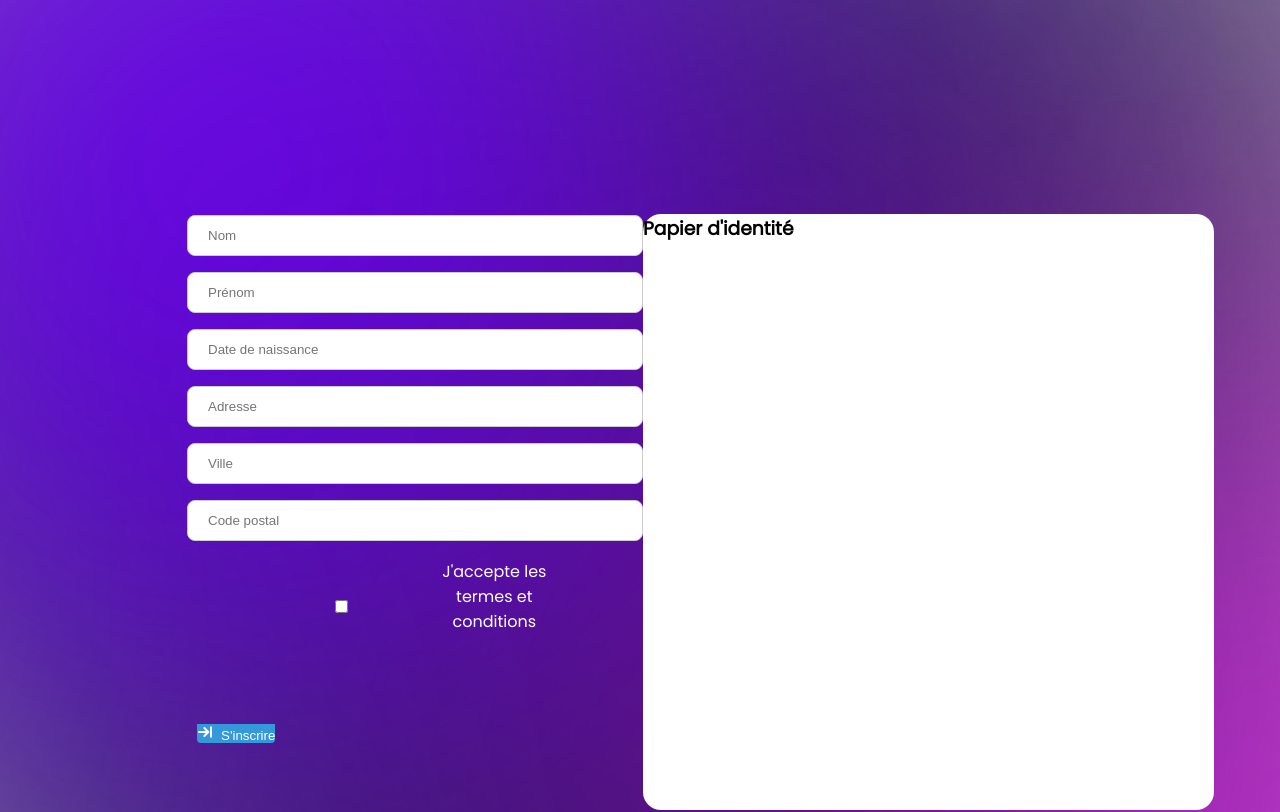
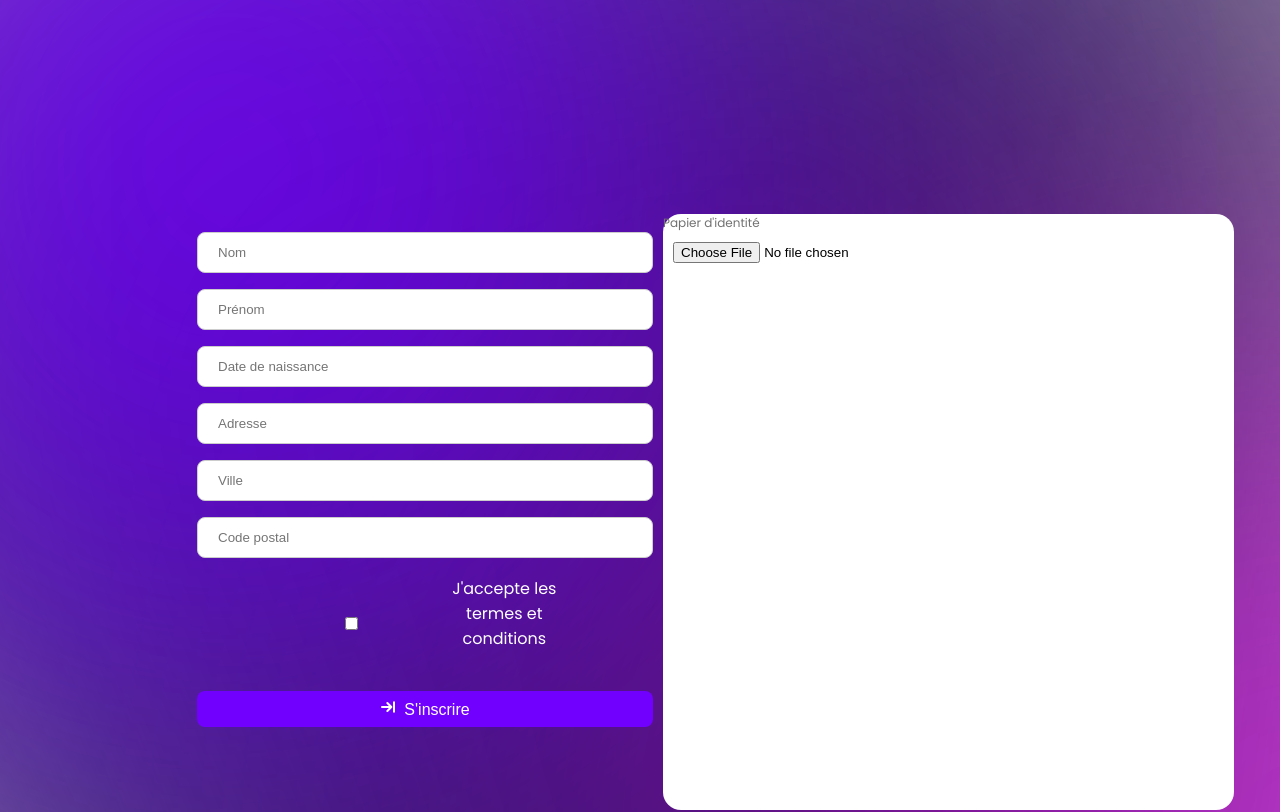
Before and after one commit to NightON-Project/NightON-React, a React (Create React App) app: page /paymentpage in a window 1280 px wide. Shown: the top 812 px of the page. Built offline with nearby package versions, Linux system fonts and the light colour scheme.

Commit message:
fghjk
ghj

```diff
--- a/src/pages/paymentpage/index.js
+++ b/src/pages/paymentpage/index.js
@@ -1,6 +1,5 @@
 import React, { useState } from 'react';
 import './payment.css';
-import fiest from '../../assets/img/fiest.svg';
 
 function Index() {
     const [nom, setNom] = useState('');
@@ -10,90 +9,102 @@ function Index() {
     const [ville, setVille] = useState('');
     const [postcode, setPostcode] = useState('');
     const [acceptTerms, setAcceptTerms] = useState(false);
+    const [identityFile, setIdentityFile] = useState(null);
 
     const handleSubmit = (event) => {
         event.preventDefault();
-        // Logique de soumission du formulaire
+        if (!nom || !prenom || !birthdate || !adresse || !ville || !postcode || !identityFile) {
+            alert("Veuillez remplir toute les champs et télécharger vos documents d'identités.");
+            return;
+        }
+        if (!acceptTerms) {
+            alert("Vous devez acceptez les termes et conditions.");
+            return;
+        }
+
+        const formData = new FormData();
+        formData.append('nom', nom);
+        formData.append('prenom', prenom);
+        formData.append('birthdate', birthdate);
+        formData.append('adresse', adresse);
+        formData.append('ville', ville);
+        formData.append('postcode', postcode);
+        formData.append('identityFile', identityFile);
+
+        // A remplacer par lAPI
+        fetch('your-api-endpoint', {
+            method: 'POST',
+            body: formData,
+        })
+        .then(response => response.json())
+        .then(data => {
+            console.log(data);
+            alert("Le formulaire a été soumis avec succès !");
+        })
+        .catch(error => {
+            console.error(error);
+            alert("Il y a eu une erreur lors de la soumission du formulaire.");
+        });
     };
 
-    const handleVerificationSubmit = (event) => {
-        event.preventDefault();
-        // Logique de soumission du code de vérification
+    const handleFileChange = (event) => {
+        setIdentityFile(event.target.files[0]);
     };
 
     return (
         <div className='container'>
             <div className='register'>
                 <form onSubmit={handleSubmit}>
-                 <input
-                    type="text"
-                    value={nom}
-                    onChange={(e) => setNom(e.target.value)}
-                    placeholder="Nom"
-                />
-                <input
-                    type="text"
-                    value={prenom}
-                    onChange={(e) => setPrenom(e.target.value)}
-                    placeholder="Prénom"
-                />
-                <input
-                    type="text"
-                    value={birthdate}
-                    onChange={(e) => setBirthdate(e.target.value)}
-                    placeholder="Date de naissance"
-                />
-                <input
-                    type="text"
-                    value={adresse}
-                    onChange={(e) => setAdresse(e.target.value)}
-                    placeholder="Adresse"
-                />
-                <input
-                    type="text"
-                    value={ville}
-                    onChange={(e) => setVille(e.target.value)}
-                    placeholder="Ville"
-                />
-                <input
-                    type="text"
-                    value={postcode}
-                    onChange={(e) => setPostcode(e.target.value)}
-                    placeholder="Code postal"
-                />
+                    {/* Form Inputs */}
+                    <input type="text" value={nom} onChange={(e) => setNom(e.target.value)} placeholder="Nom" />
+                    <input type="text" value={prenom} onChange={(e) => setPrenom(e.target.value)} placeholder="Prénom" />
+                    <input type="text" value={birthdate} onChange={(e) => setBirthdate(e.target.value)} placeholder="Date de naissance" />
+                    <input type="text" value={adresse} onChange={(e) => setAdresse(e.target.value)} placeholder="Adresse" />
+                    <input type="text" value={ville} onChange={(e) => setVille(e.target.value)} placeholder="Ville" />
+                    <input type="text" value={postcode} onChange={(e) => setPostcode(e.target.value)} placeholder="Code postal" />
+
+                    {/* Terms and Conditions */}
                     <div className="terms-checkbox-container">
                         <input
                             type="checkbox"
                             id="acceptTerms"
                             checked={acceptTerms}
                             onChange={(e) => setAcceptTerms(e.target.checked)}
-                 className="terms-checkbox"/>
+                            className="terms-checkbox"
+                        />
                         <label htmlFor="acceptTerms" className="terms-label">
                             J'accepte les termes et conditions
                         </label>
                     </div>
 
-                <br></br>
-            <br></br>
-            </form>
-            <button className="submite">
+                    {/* Submit Button */}
+                    <button type="submit" className="submite" disabled={!acceptTerms}>
                         <div className="movement">
                             <svg className="fleche" width="16" height="16" viewBox="0 0 16 16" fill="none" xmlns="http://www.w3.org/2000/svg">
                                 <g id="Logo" x="10" y="10">
                                     <path id="Vector" d="M11.3333 7.99992H2M11.3333 7.99992L7.33333 11.9999M11.3333 7.99992L7.33333 3.99992M14 3.33325V12.6666" stroke="white" stroke-width="2" stroke-linecap="round" stroke-linejoin="round"/>
                                 </g>
                             </svg>
-
                             <span className='straight'>S'inscrire</span>
                         </div>
                     </button>
+                </form>
             </div>
-            <div className='square-container'>
+            <div className='square-containere'>
+
+                {/* Section pout les papiers d'identité */}
+
                 <div className="white-square">
                     <div className='Id'>
-                        <h3 className='identity'>
-                            Papier d'identité
-                        </h3>
+                        <p className='identity'>Papier d'identité</p>
+                    </div>
+
+                     {/* upload des doc */}
+
+                     <div className='file-upload-container'>
+                        <input className='uploader'
+                            type="file"
+                            onChange={handleFileChange} />
                     </div>
                 </div>
             </div>
--- a/src/pages/paymentpage/payment.css
+++ b/src/pages/paymentpage/payment.css
@@ -17,7 +17,7 @@
     justify-content: space-between;
     align-items: center;
 }
-.square-container {
+.square-containere {
     margin-right: 188PX;
     margin-top: 214px;
     margin-bottom: 214px;
@@ -27,3 +27,21 @@
     border-radius: 18px;
     background: #FFF;
   }
+.id p {
+  font-size: 20px;
+}
+.submite{
+  display: flex;
+  width: 456px;
+  height: 36px; /* Adjust height as needed or remove if not necessary */
+  justify-content: center;
+  align-items: center;
+  border-radius: 8px;
+  background-color: #7200FF; /* Adjust the color to match your design */
+  color: white;
+  font-size: 16px;
+  border: none;
+  cursor: pointer;
+  overflow: hidden;
+  position: relative;
+  transition: all 0.3s; }
```
Also changed, not shown: src/pages/register/register.css (line endings or trailing spaces). Lines whose indentation alone changed are shown as unchanged.
